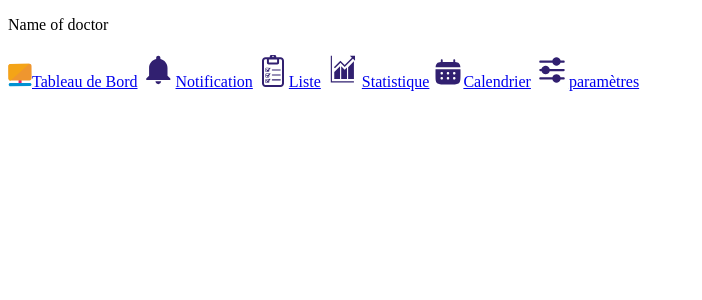
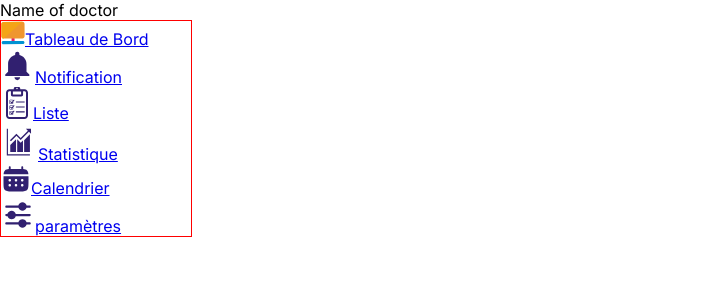
Before and after one commit to SalimSK15/Marki_app, a PHP site: page / in a window 1280 px wide. Shown: the top 300 px of the page, without its empty margins (0-702 px from the left). Run offline with PHP 8.4, Linux system fonts and the light colour scheme.

Commit message:
💄 styles : "ajouter les styles de la partie menu navigation et assuer le fonctionemment de sass"

```diff
--- a/css/styles.css
+++ b/css/styles.css
@@ -1,5 +1,16 @@
-h1 {
-  color: red;
+@import url("https://fonts.googleapis.com/css2?family=Inter:ital,opsz,wght@0,14..32,100..900;1,14..32,100..900&display=swap");
+*, ::after, ::before {
+  padding: 0;
+  margin: 0;
+  box-sizing: border-box;
+  font-family: "Inter", serif;
+}
+
+.nav_menu {
+  width: 15%;
+  border: 1px solid red;
+  display: flex;
+  flex-direction: column;
 }
 
 /*# sourceMappingURL=styles.css.map */
--- /dev/null
+++ b/sass/_fonts.scss
@@ -0,0 +1,2 @@
+@import url('https://fonts.googleapis.com/css2?family=Inter:ital,opsz,wght@0,14..32,100..900;1,14..32,100..900&display=swap');
+$font-family-primary: "Inter", serif;
--- a/sass/styles.scss
+++ b/sass/styles.scss
@@ -1,3 +1,15 @@
-h1{
-    color: red;
+@import "fonts";
+
+*,::after,::before{
+    padding: 0;
+    margin: 0;
+    box-sizing: border-box;
+    font-family: "Inter", serif;
 }
+// Partie menu navigateur
+.nav_menu{
+    width: 15%;
+    border: 1px solid red;
+    display: flex;
+    flex-direction: column;
+}
```
Also changed, not shown: 1 other file.
